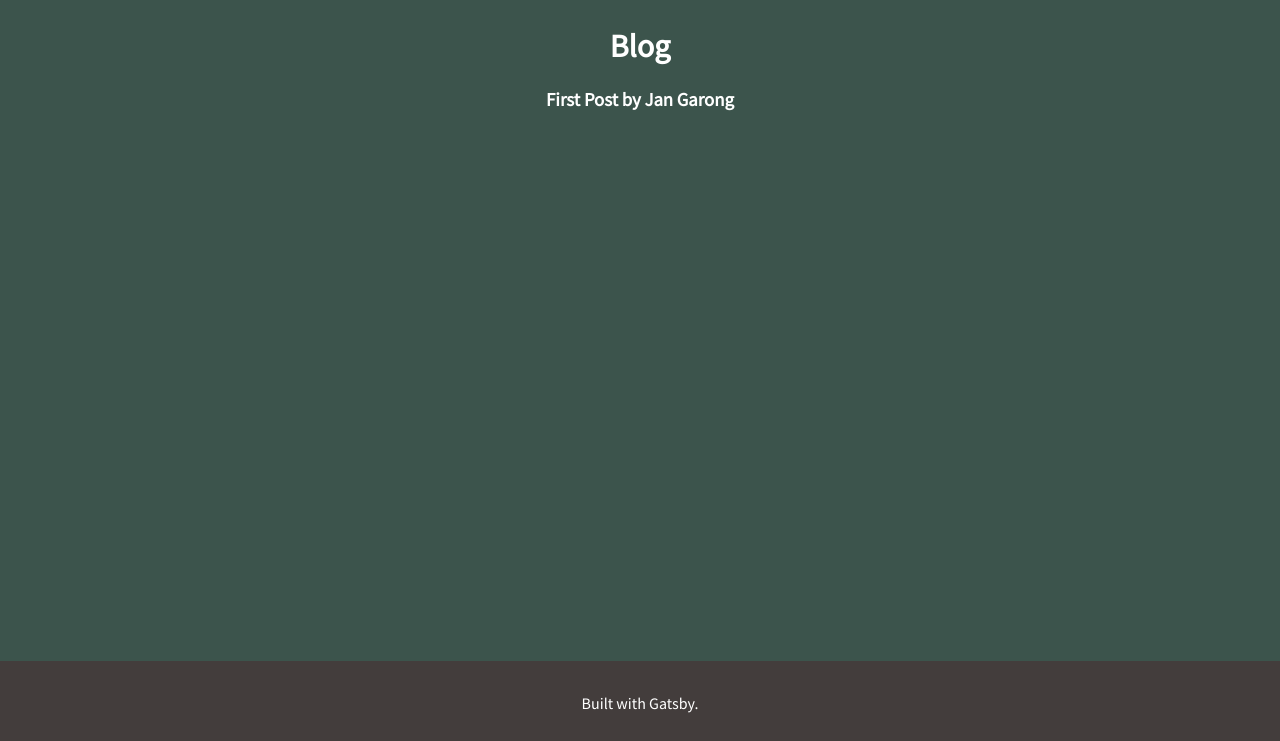
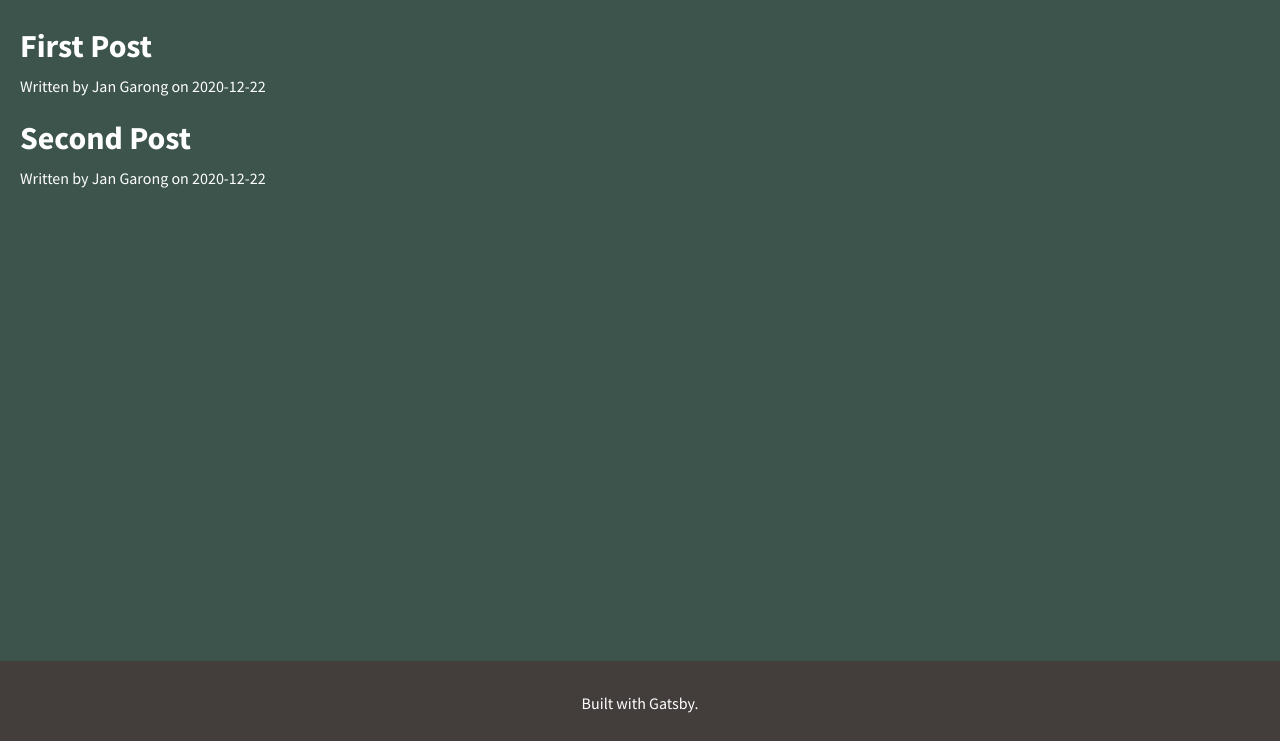
Before and after one commit to qrn99/chalkling, a Gatsby site: page /blog in a window 1280 px wide. Shown: the part 59-800 px from the top of the page. Built offline with nearby package versions, Linux system fonts and the light colour scheme; Gatsby itself is replaced by a stand-in of ours.

Commit message:
Change orientation of text

```diff
--- a/src/components/post-link.js
+++ b/src/components/post-link.js
@@ -1,14 +1,16 @@
 import React from "react"
 import { Link } from "gatsby"
+import '../styles/blog.css'
 
 // Source: https://www.gatsbyjs.com/docs/adding-a-list-of-markdown-blog-posts/
 
 const PostLink = ({ post }) => (
-  <h3>
+  <div>
     <Link to={post.frontmatter.slug}>
-      {post.frontmatter.title} by {post.frontmatter.author}
+      <h1 id={'postListTitle'}>{post.frontmatter.title}</h1>
     </Link>
-  </h3>
+    Written by {post.frontmatter.author} on {post.frontmatter.date}
+  </div>
 )
 
 export default PostLink
--- a/src/pages/blog.js
+++ b/src/pages/blog.js
@@ -3,6 +3,7 @@ import React from "react"
 import Layout from "../components/layout"
 import SEO from "../components/seo"
 import PostLink from "../components/post-link"
+import "../styles/blog.css"
 
 // Source: https://www.gatsbyjs.com/docs/adding-a-list-of-markdown-blog-posts/
 
@@ -17,8 +18,9 @@ const BlogPage = ({
   return (
     <Layout>
       <SEO title="Blog" />
-      <h1>Blog</h1>
-      {Posts}
+      <div id={'post'}>
+        {Posts}
+      </div>
     </Layout>);
 }
 export default BlogPage
--- a/src/posts/first-post.md
+++ b/src/posts/first-post.md
@@ -4,6 +4,7 @@ date: "2020-12-22"
 title: "First Post"
 author: "Jan Garong"
 ---
-### Hello world!
+**Hello world!**
+
 *This is a temporary post. For now, keep all blog posts in this format while I try to figure out
 how to add these blog posts on the website.*
--- /dev/null
+++ b/src/posts/second-post.md
@@ -0,0 +1,10 @@
+---
+slug: "/blog/second-post"
+date: "2020-12-22"
+title: "Second Post"
+author: "Jan Garong"
+---
+**Hello world!**
+
+*This is a temporary post. For now, keep all blog posts in this format while I try to figure out
+how to add these blog posts on the website.*
--- a/src/styles/blog.css
+++ b/src/styles/blog.css
@@ -2,3 +2,6 @@
     margin: 20px;
     text-align: left;
 }
+#postListTitle{
+    margin-bottom: 10px;
+}
--- a/src/styles/layout.css
+++ b/src/styles/layout.css
@@ -1,4 +1,4 @@
-@import url('https://fonts.googleapis.com/css2?family=Source+Sans+Pro&display=swap');
+@import url('https://fonts.googleapis.com/css2?family=Source+Sans+Pro:wght@400;700&display=swap');
 
 html {
     /*background-color: #3c544c;*/
--- a/src/templates/post.js
+++ b/src/templates/post.js
@@ -14,8 +14,7 @@ export default function Post({data}) {
       <SEO title={frontmatter.title} />
       <div id={'post'}>
         <h1>{frontmatter.title}</h1>
-        <p>Date: {frontmatter.date}</p>
-        <p>Written by {frontmatter.author}</p>
+        Author: {frontmatter.author} <span style={{marginLeft: '5px', marginRight: '5px'}}>|</span> Date: {frontmatter.date}
         <div
           className="blog-post-content"
           dangerouslySetInnerHTML={{ __html: html }}
```
